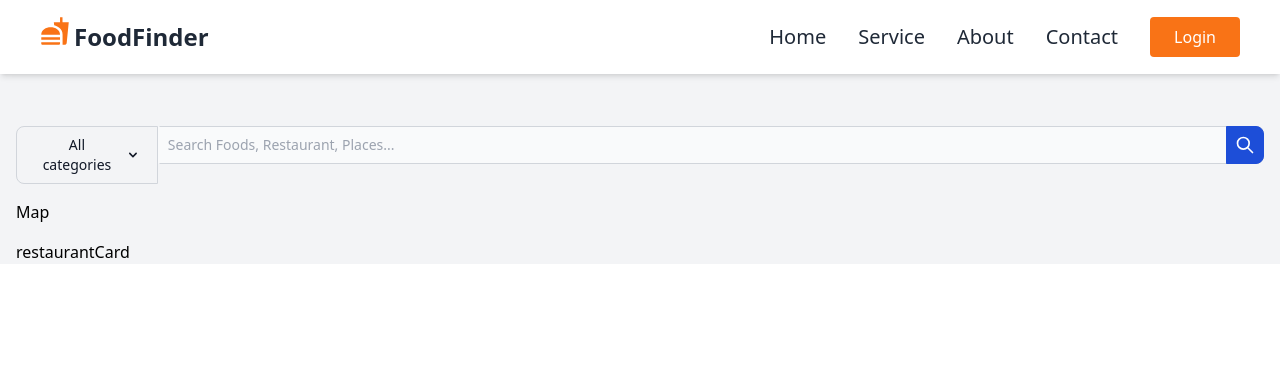
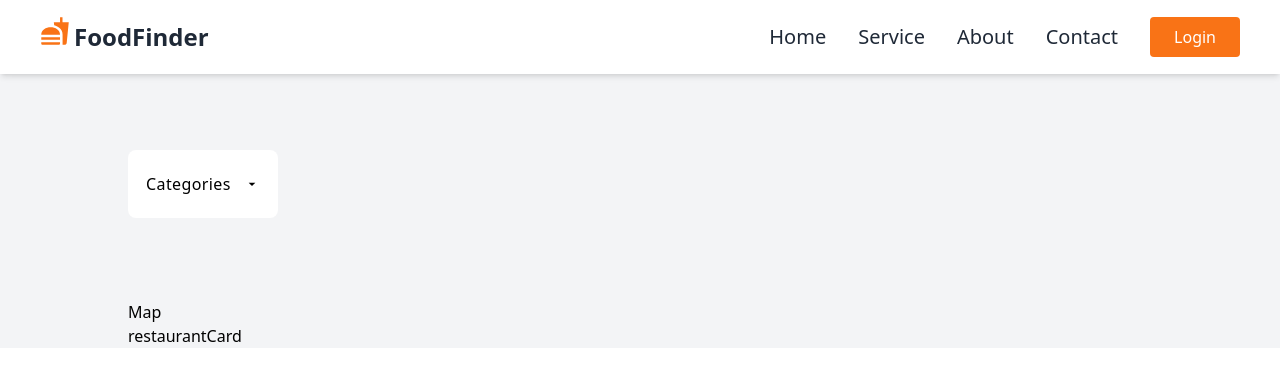
Before and after one commit to gdodd1/FoodFinder, a Next.js app: page / in a window 1280 px wide. Shown: the top 380 px of the page. Built offline with nearby package versions, Linux system fonts and the light colour scheme; what tw-elements would draw is missing.

Commit message:
Started work on new searchbar component

```diff
--- a/pages/_app.tsx
+++ b/pages/_app.tsx
@@ -7,7 +7,9 @@ function MyApp({ Component, pageProps }: AppProps) {
   return (
     <>
       <Navbar />
-      <div className="pt-[70px]"><Component {...pageProps} /></div>
+      <div className="pt-[70px]">
+        <Component {...pageProps} />
+      </div>
     </>
   )
 }
--- a/pages/components/search.tsx
+++ b/pages/components/search.tsx
@@ -1,53 +1,37 @@
+import { useState } from "react"
+import { MdArrowDropDown, MdArrowDropUp } from "react-icons/md";
 
-import React, { Component } from 'react'
+const search = () => {
+    const categories = [
+        "Food",
+        "Fast-Food",
+        "Restaurants",
+    ]
 
-export default class Search extends Component {
-  render() {
+    const [open, setOpen] = useState(false)
+
     return (
+        <div>
+            {/* Category dropdown */}
+            <div className="relative flex flex-col items-center w-[150px] h-[150px] rounded-lg">
+                {/* Dropdown button */}
+                <button onClick={() => setOpen(!open)} className="bg-white p-4 w-full flex items-center justify-between
+                rounded-lg tracking-wide border-2 border-transparent active:border-orange-500
+                duration-300 active:text-orange-500">Categories
+                    {!open ? <MdArrowDropDown className="h-8" /> : <MdArrowDropUp className="h-8" />}
+                </button>
 
+                {/* Category selector */}
+                {open && (
+                    <ul className="bg-white absolute top-20 flex flex-col items-start rounded-lg p-2 w-full">
+                        {categories.map((item) =>
+                            <li key={item} className="flex w-full justify-between hover:bg-gray-100 cursor-pointer rounded-r-lg
+                            border-l-transparent hover:border-l-orange-500 border-l-4 p-2">{item}</li>)}
+                    </ul>
+                )}
+            </div>
+        </div>
+    )
+}
 
-<form>
-    <div className="flex">
-       <div className = "relative w-40">
-        <button onClick={
-            function() {{
-                var btn = document.getElementById("dropdown");
-                if(btn !== null){
-                if(btn.className.includes("hidden")) {
-                    console.log("true");
-                    btn.className = "z-10 visible bg-white divide-y divide-gray-100 rounded-lg shadow w-44 dark:bg-gray-700";
-
-                } else {
-                    btn.className = "z-10 hidden bg-white divide-y divide-gray-100 rounded-lg shadow w-44 dark:bg-gray-700";
-                }
-            }
-        }
-        }} id="dropdown-button" data-dropdown-toggle="dropdown" className="flex-shrink-0 z-10 inline-flex w-full items-center py-2 px-4 text-sm font-medium text-center text-gray-900 bg-gray-100x   border border-gray-300 rounded-l-lg hover:bg-gray-200 focus:ring-4 focus:outline-none focus:ring-gray-100 dark:bg-gray-700 dark:hover:bg-gray-600 dark:focus:ring-gray-700 dark:text-white dark:border-gray-600" type="button">All categories <svg aria-hidden="true" className="w-4 h-4 ml-1" fill="currentColor" viewBox="0 0 20 20" xmlns="http://www.w3.org/2000/svg"><path fillRule="evenodd" d="M5.293 7.293a1 1 0 011.414 0L10 10.586l3.293-3.293a1 1 0 111.414 1.414l-4 4a1 1 0 01-1.414 0l-4-4a1 1 0 010-1.414z" clipRule="evenodd"></path></svg></button>
-
-        <div id="dropdown" className="z-10 hidden bg-white divide-y divide-gray-100 rounded-lg shadow w-44 dark:bg-gray-700">
-            <ul className="py-2 text-sm text-gray-700 dark:text-gray-200" aria-labelledby="dropdown-button">
-            <li>
-                <button type="button" className="inline-flex w-full px-4 py-2 hover:bg-gray-100 dark:hover:bg-gray-600 dark:hover:text-white">Foods</button>
-            </li>
-            <li>
-                <button type="button" className="inline-flex w-full px-4 py-2 hover:bg-gray-100 dark:hover:bg-gray-600 dark:hover:text-white">Restaurant</button>
-            </li>
-            <li>
-                <button type="button" className="inline-flex w-full px-4 py-2 hover:bg-gray-100 dark:hover:bg-gray-600 dark:hover:text-white">Places</button>
-            </li>
-            </ul>
-        </div>
-        </div>
-        <div className="relative w-full">
-            <input type="search" id="search-dropdown" className="block p-2 w-full z-20 text-sm text-gray-900 bg-gray-50 rounded-r-lg border-l-gray-50 border-l-2 border border-gray-300 focus:ring-blue-500 focus:border-blue-500 dark:bg-gray-700 dark:border-l-gray-700  dark:border-gray-600 dark:placeholder-gray-400 dark:text-white dark:focus:border-blue-500" placeholder="Search Foods, Restaurant, Places..." required></input>
-            <button type="submit" className="absolute top-0 right-0 p-2 text-sm font-medium text-white bg-blue-700 rounded-r-lg border border-blue-700 hover:bg-blue-800 focus:ring-4 focus:outline-none focus:ring-blue-300 dark:bg-blue-600 dark:hover:bg-blue-700 dark:focus:ring-blue-800">
-                <svg aria-hidden="true" className="w-5 h-5" fill="none" stroke="currentColor" viewBox="0 0 24 24" xmlns="http://www.w3.org/2000/svg"><path strokeLinecap="round" strokeLinejoin="round" strokeWidth="2" d="M21 21l-6-6m2-5a7 7 0 11-14 0 7 7 0 0114 0z"></path></svg>
-                <span className="sr-only">Search</span>
-            </button>
-        </div>
-    </div>
-</form>
-
-    )
-  }
-}
+export default search
--- /dev/null
+++ b/pages/components/search_old.tsx
@@ -0,0 +1,53 @@
+
+import React, { Component } from 'react'
+
+export default class Search extends Component {
+  render() {
+    return (
+
+
+<form>
+    <div className="flex">
+       <div className = "relative w-40">
+        <button onClick={
+            function() {{
+                var btn = document.getElementById("dropdown");
+                if(btn !== null){
+                if(btn.className.includes("hidden")) {
+                    console.log("true");
+                    btn.className = "z-10 visible bg-white divide-y divide-gray-100 rounded-lg shadow w-44 dark:bg-gray-700";
+
+                } else {
+                    btn.className = "z-10 hidden bg-white divide-y divide-gray-100 rounded-lg shadow w-44 dark:bg-gray-700";
+                }
+            }
+        }
+        }} id="dropdown-button" data-dropdown-toggle="dropdown" className="flex-shrink-0 z-10 inline-flex w-full items-center py-2 px-4 text-sm font-medium text-center text-gray-900 bg-gray-100x   border border-gray-300 rounded-l-lg hover:bg-gray-200 focus:ring-4 focus:outline-none focus:ring-gray-100 dark:bg-gray-700 dark:hover:bg-gray-600 dark:focus:ring-gray-700 dark:text-white dark:border-gray-600" type="button">All categories <svg aria-hidden="true" className="w-4 h-4 ml-1" fill="currentColor" viewBox="0 0 20 20" xmlns="http://www.w3.org/2000/svg"><path fillRule="evenodd" d="M5.293 7.293a1 1 0 011.414 0L10 10.586l3.293-3.293a1 1 0 111.414 1.414l-4 4a1 1 0 01-1.414 0l-4-4a1 1 0 010-1.414z" clipRule="evenodd"></path></svg></button>
+
+        <div id="dropdown" className="z-10 hidden bg-white divide-y divide-gray-100 rounded-lg shadow w-44 dark:bg-gray-700">
+            <ul className="py-2 text-sm text-gray-700 dark:text-gray-200" aria-labelledby="dropdown-button">
+            <li>
+                <button type="button" className="inline-flex w-full px-4 py-2 hover:bg-gray-100 dark:hover:bg-gray-600 dark:hover:text-white">Foods</button>
+            </li>
+            <li>
+                <button type="button" className="inline-flex w-full px-4 py-2 hover:bg-gray-100 dark:hover:bg-gray-600 dark:hover:text-white">Restaurant</button>
+            </li>
+            <li>
+                <button type="button" className="inline-flex w-full px-4 py-2 hover:bg-gray-100 dark:hover:bg-gray-600 dark:hover:text-white">Places</button>
+            </li>
+            </ul>
+        </div>
+        </div>
+        <div className="relative w-full">
+            <input type="search" id="search-dropdown" className="block p-2 w-full z-20 text-sm text-gray-900 bg-gray-50 rounded-r-lg border-l-gray-50 border-l-2 border border-gray-300 focus:ring-blue-500 focus:border-blue-500 dark:bg-gray-700 dark:border-l-gray-700  dark:border-gray-600 dark:placeholder-gray-400 dark:text-white dark:focus:border-blue-500" placeholder="Search Foods, Restaurant, Places..." required></input>
+            <button type="submit" className="absolute top-0 right-0 p-2 text-sm font-medium text-white bg-blue-700 rounded-r-lg border border-blue-700 hover:bg-blue-800 focus:ring-4 focus:outline-none focus:ring-blue-300 dark:bg-blue-600 dark:hover:bg-blue-700 dark:focus:ring-blue-800">
+                <svg aria-hidden="true" className="w-5 h-5" fill="none" stroke="currentColor" viewBox="0 0 24 24" xmlns="http://www.w3.org/2000/svg"><path strokeLinecap="round" strokeLinejoin="round" strokeWidth="2" d="M21 21l-6-6m2-5a7 7 0 11-14 0 7 7 0 0114 0z"></path></svg>
+                <span className="sr-only">Search</span>
+            </button>
+        </div>
+    </div>
+</form>
+
+    )
+  }
+}
--- a/pages/index.tsx
+++ b/pages/index.tsx
@@ -4,21 +4,15 @@ import SearchBar from "./components/search";
 
 const IndexPage = () => {
   return (
-    <div className="bg-gray-100">
+    <div className="bg-gray-100 pt-20 px-32">
       {/* Google Map */}
-      <div className="container mx-auto px-4 mb-4 pt-14">
-        <SearchBar />
-      </div>
+      <SearchBar />
 
       {/* Google Map */}
-      <div className="container mx-auto px-4 mb-4">
-        <Map />
-      </div>
+      <Map />
 
       {/* Food Car */}
-      <div className="container mx-auto px-4 mb-4">
-        <RestaurantCard />
-      </div>
+      <RestaurantCard />
     </div>
   );
 };
```
